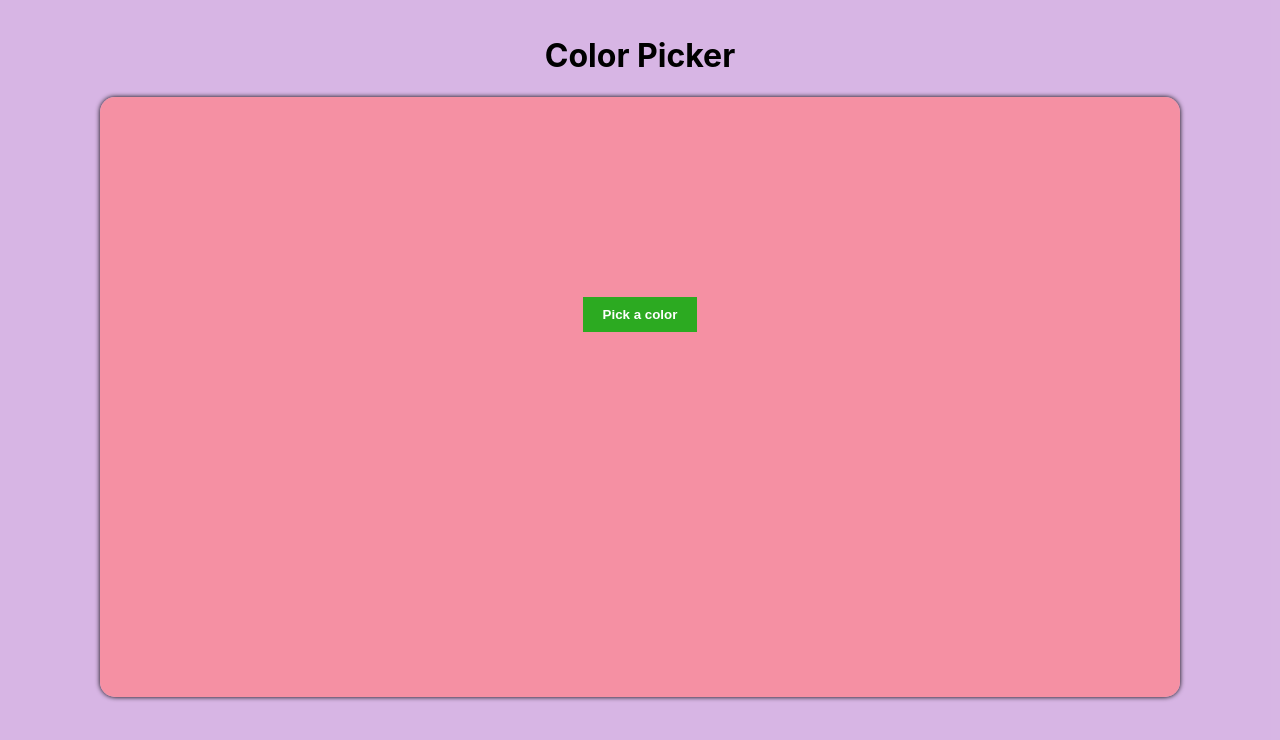
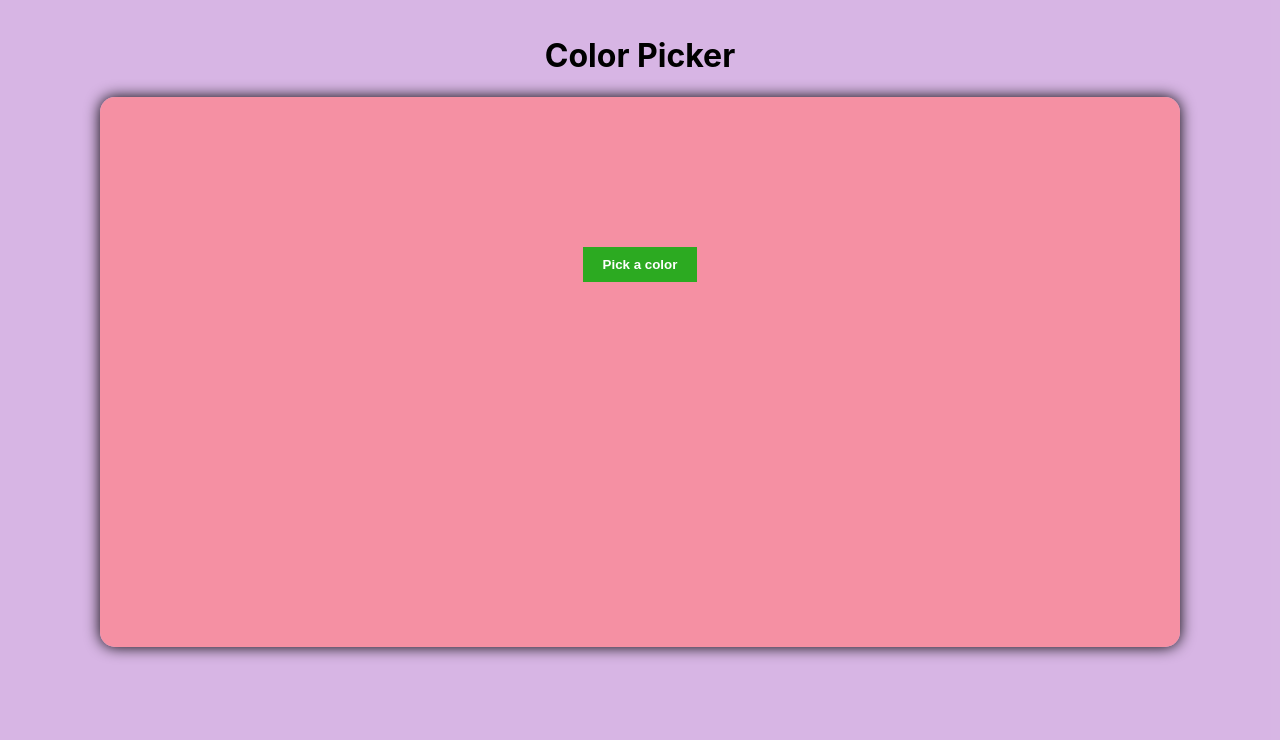
Before and after one commit to sri2034/React-Task-3, a React (Create React App) app: page / in a window 1280 px wide. Shown: the top 740 px of the page. Built offline with nearby package versions, Linux system fonts and the light colour scheme.

Commit message:
Update Colorpicker.css

```diff
--- a/src/components/Colorpicker.css
+++ b/src/components/Colorpicker.css
@@ -36,8 +36,8 @@
   #i1{
     border-radius: 15px;
     height: 50vh;
-    padding: 200px 20px 0px 20px;
-    box-shadow: 0px 0px 5px rgba(0, 0, 0, 1);
+    padding: 150px 20px 0px 20px;
+    box-shadow: 0px 0px 15px rgba(0, 0, 0, 1);
   }
   #i2{
     padding: 15px 100px;
```
